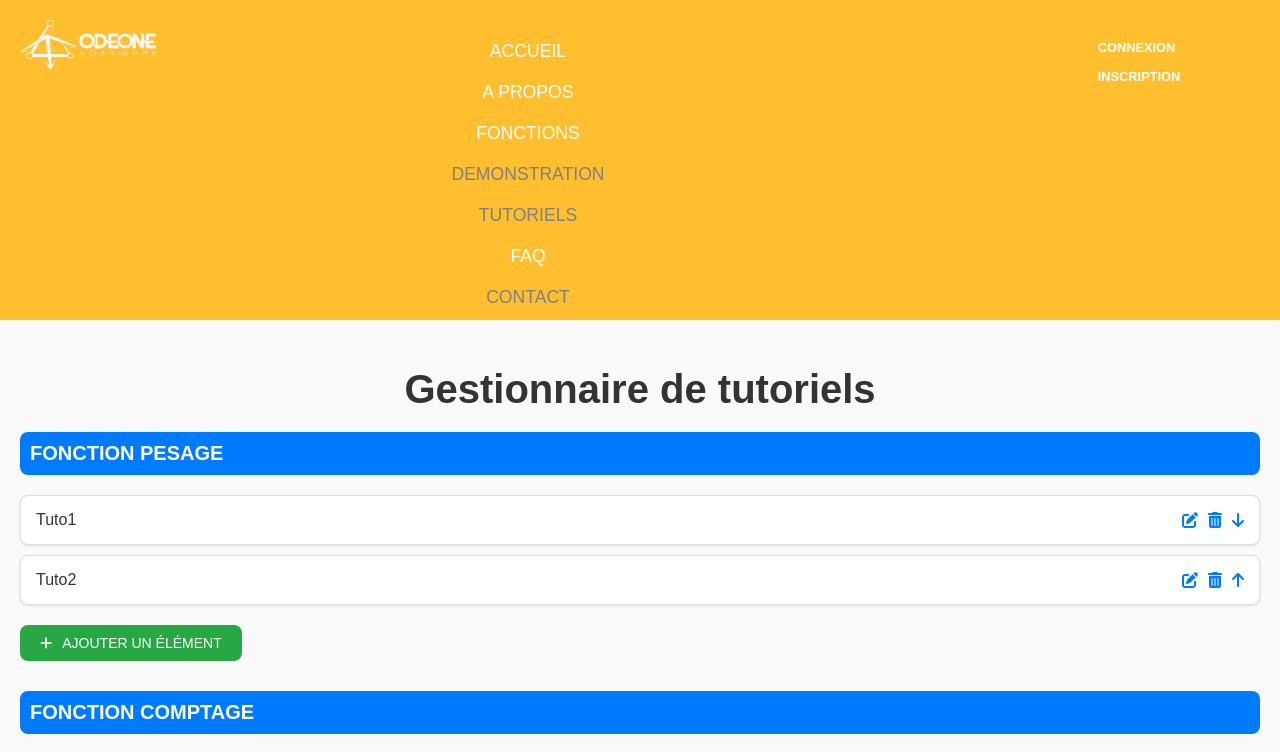
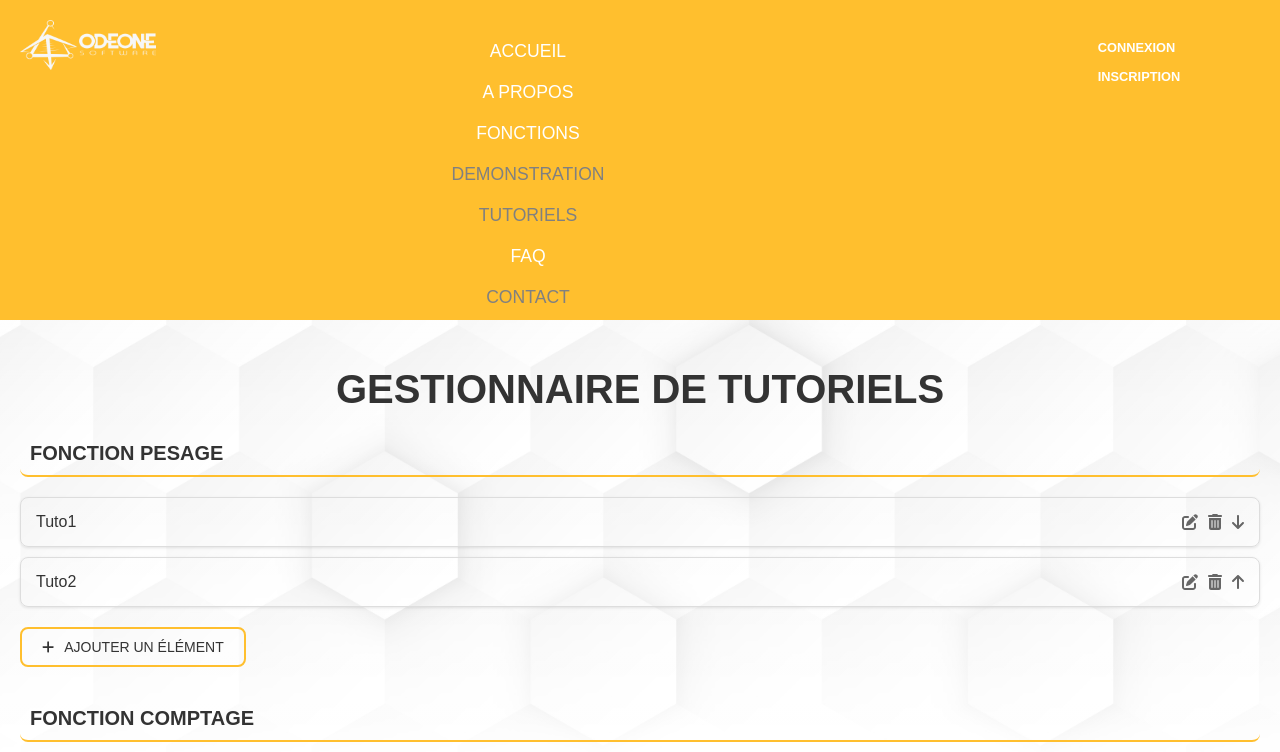
Before and after one commit to CodeMajorGeek/OdeoneSoftware-CCI, a React (Create React App) app in the folder react-front/: page /admin/tutoriels in a window 1280 px wide. Shown: the top 752 px of the page. Built offline with nearby package versions, Linux system fonts and the light colour scheme.

Commit message:
Armonized the theme colors.

```diff
--- a/react-front/src/components/admin/styles/AdminSummary.css
+++ b/react-front/src/components/admin/styles/AdminSummary.css
@@ -13,18 +13,20 @@
 .summary-index li {
     padding: 15px;
     margin: 10px 0;
-    background: linear-gradient(135deg, #007bff, #0067d4);
+    background: #ffffff;
+    border: 1px solid #ddd;
     border-radius: 8px;
     display: flex;
     justify-content: space-between;
     align-items: center;
     box-shadow: 0 2px 4px rgba(0, 0, 0, 0.1);
-    color: #fff;
-    transition: box-shadow 0.2s ease-in-out;
+    color: #333;
+    transition: all 0.3s ease;
 }
 
 .summary-index li:hover {
-    box-shadow: 0 4px 8px rgba(0, 0, 0, 0.2);
+    border-color: rgb(255, 191, 46);
+    box-shadow: 0 4px 8px rgba(0, 0, 0, 0.1);
 }
 
 .summary-index .summary-item {
@@ -35,7 +37,7 @@
 
 .summary-index .summary-item span {
     font-weight: bold;
-    color: #ffffff;
+    color: #333;
     flex-grow: 1;
 }
 
@@ -47,7 +49,6 @@
 .summary-index .action-btn {
     background: none;
     border: none;
-    color: #fff;
     font-size: 1.2rem;
     padding: 5px;
     cursor: pointer;
@@ -56,7 +57,6 @@
 
 .summary-index .action-btn:hover {
     transform: scale(1.2);
-    color: #f1c40f;
 }
 
 .summary-index .action-btn.delete {
@@ -73,6 +73,6 @@
 }
 
 .summary-index .action-btn.insert-down {
-    color: #ffc107;
+    color: rgb(255, 191, 46);
     margin-right: 20px;
 }
--- a/react-front/src/routes/FAQ.js
+++ b/react-front/src/routes/FAQ.js
@@ -30,7 +30,7 @@ export default function FAQ() {
 
     const handleSubmit = (e) => {
         e.preventDefault()
-        setLoading(true)
+        setSearchWords(e.target.value)
     }
 
     const handleSearchChange = (e) => {
--- a/react-front/src/routes/admin/styles/AdminFunctions.css
+++ b/react-front/src/routes/admin/styles/AdminFunctions.css
@@ -1,9 +1,8 @@
 .admin-functions {
     margin: 20px;
     padding: 20px;
-    background-color: #f9f9f9;
+    background-color: transparent;
     border-radius: 8px;
-    box-shadow: 0 2px 4px rgba(0, 0, 0, 0.1);
 }
 
 h1 {
@@ -12,12 +11,13 @@ h1 {
     color: #333;
     text-align: center;
     font-size: 2.5rem;
+    text-transform: uppercase;
 }
 
 .function-table {
     margin-bottom: 30px;
     padding: 15px;
-    background-color: #ffffff;
+    background-color: transparent;
     border: 1px solid #ddd;
     border-radius: 8px;
 }
@@ -25,8 +25,8 @@ h1 {
 .function-list h3 {
     font-size: 20px;
     margin-bottom: 10px;
-    color: #007bff;
-    border-bottom: 2px solid #007bff;
+    color: #333;
+    border-bottom: 2px solid rgb(255, 191, 46);
     padding-bottom: 5px;
 }
 
@@ -42,6 +42,7 @@ h1 {
     align-items: center;
     padding: 8px 12px;
     border-bottom: 1px solid #eee;
+    background-color: transparent;
 }
 
 .feature-item:last-child {
@@ -85,14 +86,15 @@ h1 {
     margin-top: 10px;
     padding: 8px 12px;
     font-size: 14px;
-    color: #fff;
-    background-color: #28a745;
-    border: none;
+    color: #333;
+    background-color: transparent;
+    border: 2px solid rgb(255, 191, 46);
     border-radius: 4px;
     cursor: pointer;
-    transition: background-color 0.2s ease-in-out;
+    transition: all 0.3s ease;
 }
 
 .add-feature-btn:hover {
-    background-color: #218838;
+    background-color: rgb(255, 191, 46);
+    color: #fff;
 }
--- a/react-front/src/routes/admin/styles/AdminHome.css
+++ b/react-front/src/routes/admin/styles/AdminHome.css
@@ -1,4 +1,13 @@
+.admin-home {
+    padding: 20px;
+    background-color: transparent;
+    border-radius: 8px;
+}
+
 .admin-home h1 {
     text-align: center;
     font-size: 2.5rem;
+    text-transform: uppercase;
+    color: #333;
+    margin-bottom: 20px;
 }
--- a/react-front/src/routes/admin/styles/AdminTutos.css
+++ b/react-front/src/routes/admin/styles/AdminTutos.css
@@ -1,27 +1,29 @@
 .admin-tutos {
     padding: 20px;
-    background-color: #f9f9f9;
+    background-color: transparent;
     border-radius: 8px;
-    box-shadow: 0 2px 4px rgba(0, 0, 0, 0.1);
 }
 
 .admin-tutos h1 {
     text-align: center;
     font-size: 2.5rem;
+    text-transform: uppercase;
 }
 
 .carousel-admin {
     margin-bottom: 30px;
+    background-color: transparent;
 }
 
 .carousel-admin h2 {
-    background-color: #007bff;
+    background-color: transparent;
     padding: 10px;
     border-radius: 8px;
-    color: #fff;
+    color: #333;
     text-transform: uppercase;
     font-size: 20px;
     margin-bottom: 15px;
+    border-bottom: 2px solid rgb(255, 191, 46);
 }
 
 .carousel-admin ul {
@@ -34,7 +36,7 @@
     display: flex;
     align-items: center;
     justify-content: space-between;
-    background: #ffffff;
+    background: transparent;
     padding: 15px;
     border: 1px solid #ddd;
     margin-bottom: 10px;
@@ -52,26 +54,26 @@
 .action-icon {
     margin-left: 10px;
     cursor: pointer;
-    color: #007bff;
+    color: #666;
     transition: color 0.2s ease-in-out;
 }
 
 .action-icon:hover {
-    color: #0056b3;
+    color: rgb(255, 191, 46);
 }
 
 .add-btn {
     display: inline-flex;
     align-items: center;
     padding: 10px 20px;
-    background-color: #28a745;
-    color: #fff;
-    border: none;
+    background-color: transparent;
+    color: #333;
+    border: 2px solid rgb(255, 191, 46);
     border-radius: 8px;
     cursor: pointer;
     text-transform: uppercase;
     font-size: 14px;
-    transition: background-color 0.2s ease-in-out;
+    transition: all 0.3s ease;
 }
 
 .add-btn .fa-plus {
@@ -79,5 +81,6 @@
 }
 
 .add-btn:hover {
-    background-color: #218838;
+    background-color: rgb(255, 191, 46);
+    color: #fff;
 }
```
